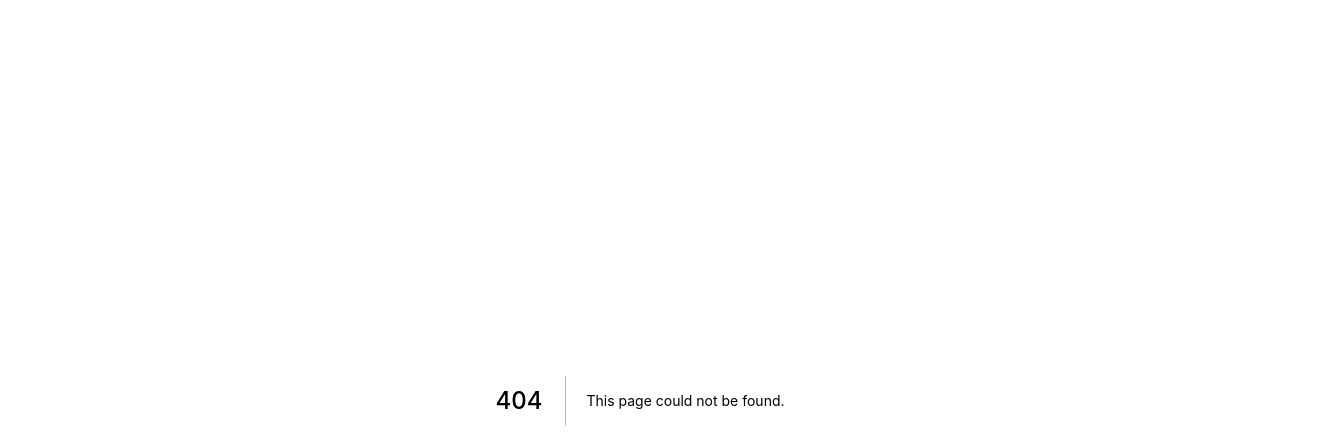
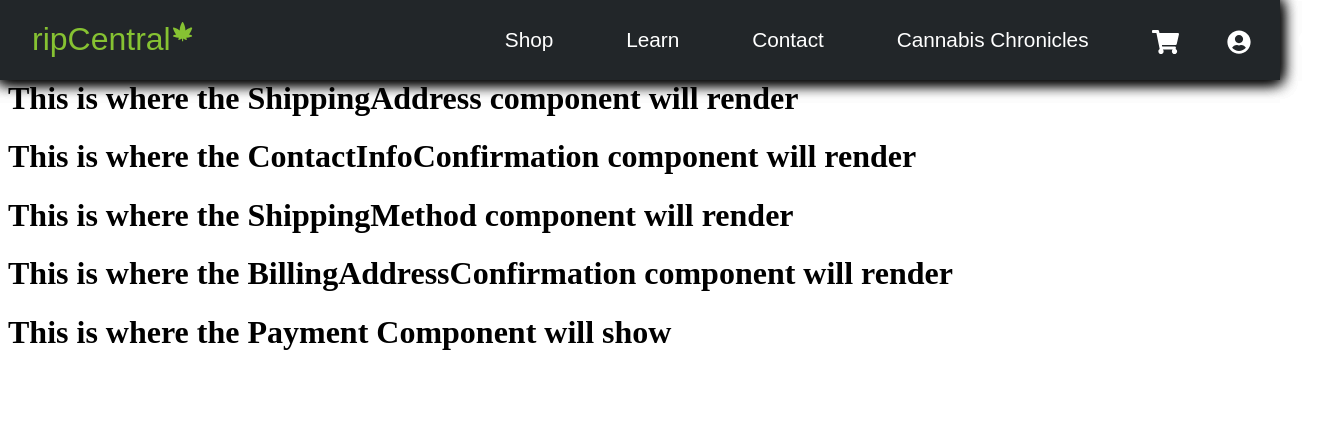
Before and after one commit to lucasjulromero/ripCentral, a Next.js app: page /checkout/Checkout in a window 1280 px wide. Before the commit this address had no page. Shown: the top 448 px of the page, 1323 px wide, since content can reach past the window. Built offline with nearby package versions, Linux system fonts and the light colour scheme.

Commit message:
refactored index files

```diff
--- a/package.json
+++ b/package.json
@@ -18,12 +18,12 @@
     "@fortawesome/fontawesome-svg-core": "^1.2.27",
     "@fortawesome/free-solid-svg-icons": "^5.12.1",
     "@fortawesome/react-fontawesome": "^0.1.8",
-    "@material-ui/core": "^4.9.2",
+    "@material-ui/core": "^4.9.11",
     "@material-ui/lab": "^4.0.0-alpha.45",
     "@stripe/react-stripe-js": "^1.1.0",
     "@stripe/stripe-js": "^1.3.0",
     "next": "^9.2.0",
-    "react": "^16.12.0",
+    "react": "^16.13.1",
     "react-dom": "^16.12.0",
     "react-google-font-loader": "^1.1.0",
     "styled-components": "^5.0.1"
--- /dev/null
+++ b/pages/checkout/Checkout.jsx
@@ -0,0 +1,22 @@
+import React from "react";
+import Link from "next/link";
+import CheckoutInformation from "./CheckoutInformation";
+import CheckoutShipping from "./CheckoutShipping";
+import CheckoutPayment from "./CheckoutPayment";
+
+const Checkout = () => {
+  return (
+    <>
+      <Link href="/checkout/CheckoutInformation">
+        <CheckoutInformation />
+      </Link>
+      <Link href="/checkout/CheckoutShipping">
+        <CheckoutShipping />
+      </Link>
+      <Link href="checkout/CheckoutPayment">
+        <CheckoutPayment />
+      </Link>
+    </>
+  );
+};
+export default Checkout;
--- a/pages/checkout/CheckoutInformation.jsx
+++ b/pages/checkout/CheckoutInformation.jsx
@@ -1,9 +1,12 @@
 import React from "react";
 import ContactInformation from "../../components/checkout/CheckoutInformation/ContactInformation";
 import ShippingAddress from "../../components/checkout/CheckoutInformation/ShippingAddress";
+import Navbar from "../../components/HomePage/Navbar.jsx";
+
 const CheckoutInformation = () => {
   return (
     <>
+      <Navbar />
       <ContactInformation />
       <ShippingAddress />
     </>
--- a/pages/checkout/CheckoutPayment.jsx
+++ b/pages/checkout/CheckoutPayment.jsx
@@ -1,9 +1,12 @@
 import React from "react";
 import BillingAddressConfirmation from "../../components/checkout/CheckoutPayment/BillingAddressConfirmation";
 import Payment from "../../components/checkout/CheckoutPayment/Payment";
+import Navbar from "../../components/HomePage/Navbar.jsx";
+
 const CheckoutPayment = () => {
   return (
     <>
+      <Navbar />
       <BillingAddressConfirmation />
       <Payment />
     </>
--- a/pages/checkout/CheckoutShipping.jsx
+++ b/pages/checkout/CheckoutShipping.jsx
@@ -1,10 +1,12 @@
 import React from "react";
 import ContactInfoConfirmation from "../../components/checkout/CheckoutShipping/ContactInfoConfirmation";
 import ShippingMethod from "../../components/checkout/CheckoutShipping/ShippingMethod";
+import Navbar from "../../components/HomePage/Navbar.jsx";
 
 const CheckoutShipping = () => {
   return (
     <>
+      <Navbar />
       <ContactInfoConfirmation />
       <ShippingMethod />
     </>
```
Also changed, not shown: index.js (added, +19 -0 lines), pages/checkout/index.js (added, +13 -0 lines), pages/home/index.js (added, +13 -0 lines), pages/index.js (deleted, +0 -24 lines).
